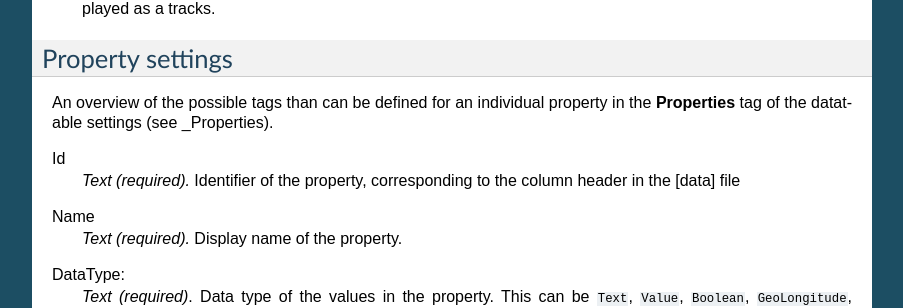
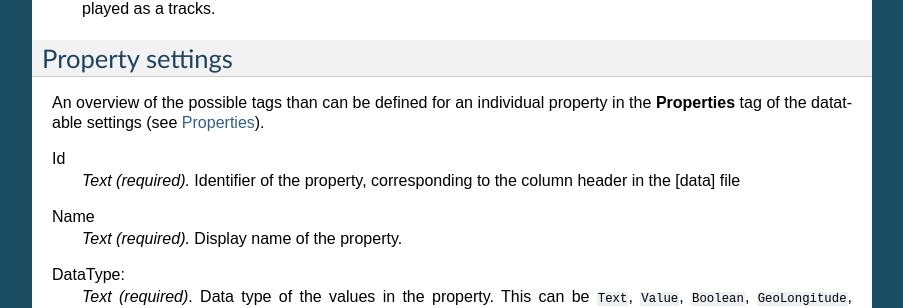
Before and after one commit to cggh/panoptes, a Sphinx documentation site: the page built from documentation/importsettings.rst, in a window 1280 px wide and 900 px high, scrolled down 1509 px. Shown: the part 166-474 px from the top of the window, without its empty margins (198-1101 px from the left). Built offline with Sphinx 7.4.7, drawn with Linux system fonts in a browser that asks for light colours.

```diff
--- a/documentation/importsettings.rst
+++ b/documentation/importsettings.rst
@@ -93,7 +93,7 @@ GenomeMaxViewportSizeX
 Property settings
 -----------------
 An overview of the possible tags than can be defined for an individual property in
-the **Properties** tag of the datatable settings (see _Properties).
+the **Properties** tag of the datatable settings (see Properties_).
 
 Id
   *Text (required).* Identifier of the property, corresponding to the column header in the [data] file
```
